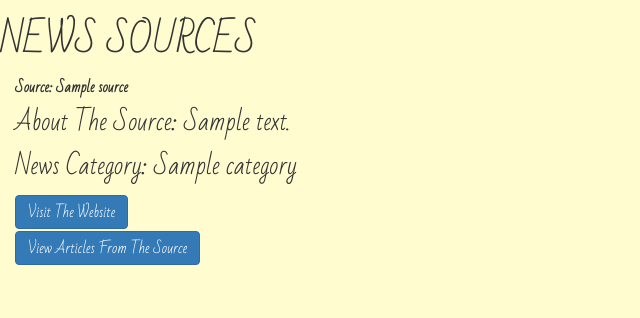
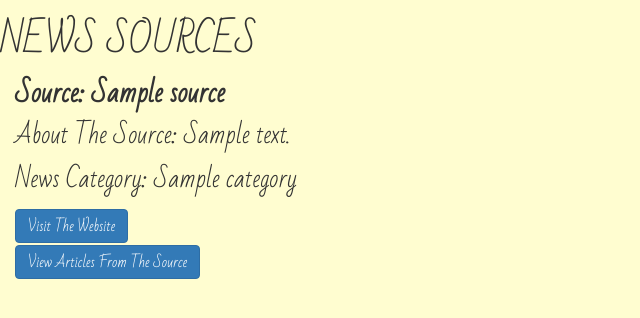
Before and after one commit to Nyota254/news-summary, a Flask app: template app/templates/index.html in a window 1280 px wide. Shown: the part 52-370 px from the top of the page, without its empty margins (0-640 px from the left). Run offline with Flask 2, Linux system fonts and the light colour scheme; the template is opened without the code that fills it: most values are stand-ins (such as "Sample title", 1, 10 or a date in 2020); some libraries are stand-ins or nearby versions.

Commit message:
add changes to page fontsize inl

```diff
--- a/app/templates/articles.html
+++ b/app/templates/articles.html
@@ -18,8 +18,8 @@
                   </div>
                   <div class="col-md-8">
                     <div class="card-body">
-                      <h5 class="card-title">Article Description: {{ article.description }}</h5>
-                      <p class="card-text">Date Created: {{ article.timecreated }}</p>
+                      <h5 class="card-title" style="font-size: 24px;">Article Description: {{ article.description }}</h5>
+                      <p class="card-text" style="font-size: 24px;">Date Created: {{ article.timecreated }}</p>
                       <a href="{{ article.articlelink }}" class="btn btn-primary">View the artcle</a>
                     </div>
                   </div>
--- a/app/templates/index.html
+++ b/app/templates/index.html
@@ -16,9 +16,9 @@
         <div class="card">
           <!-- <img src="{{url_for('static',filename='images/news.png')}}" class="card-img-top" alt="..."> -->
           <div class="card-body">
-            <h5 class="card-title"><strong>Source: {{ source.name }}</strong></h5>
-            <p class="card-text">About The Source: {{ source.description }}</p>
-            <p class="card-text">News Category: {{ source.category }} </p>
+            <h5 class="card-title" style="font-size: 26px;"><strong>Source: {{ source.name }}</strong></h5>
+            <p class="card-text" style="font-size: 24px;">About The Source: {{ source.description }}</p>
+            <p class="card-text" style="font-size: 24px;">News Category: {{ source.category }} </p>
             <a href="{{ source.url }}" class="btn btn-primary">Visit The Website</a>
             <a href="articles/{{ source.id }}" class="btn btn-primary">View Articles From The Source</a>
           </div>
```
